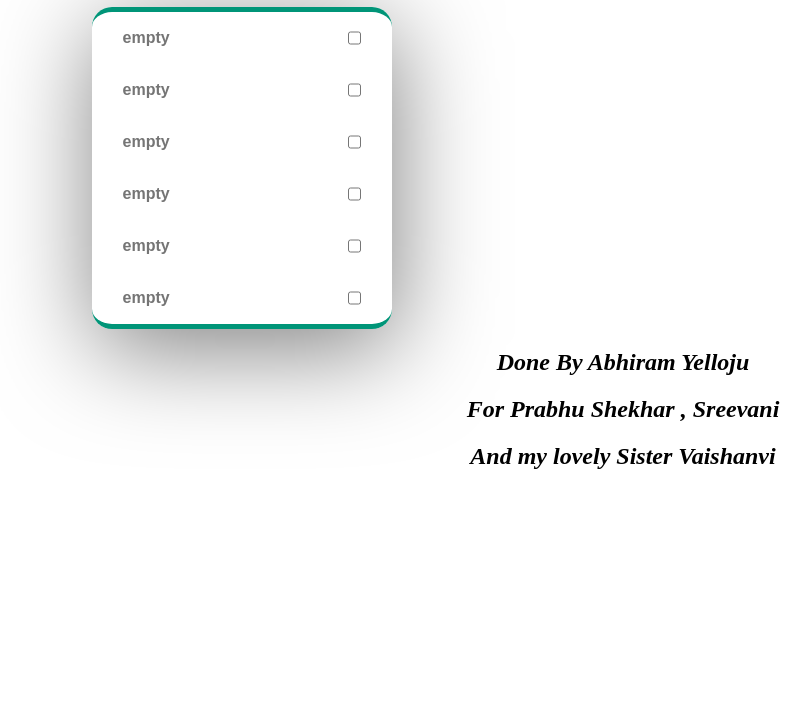
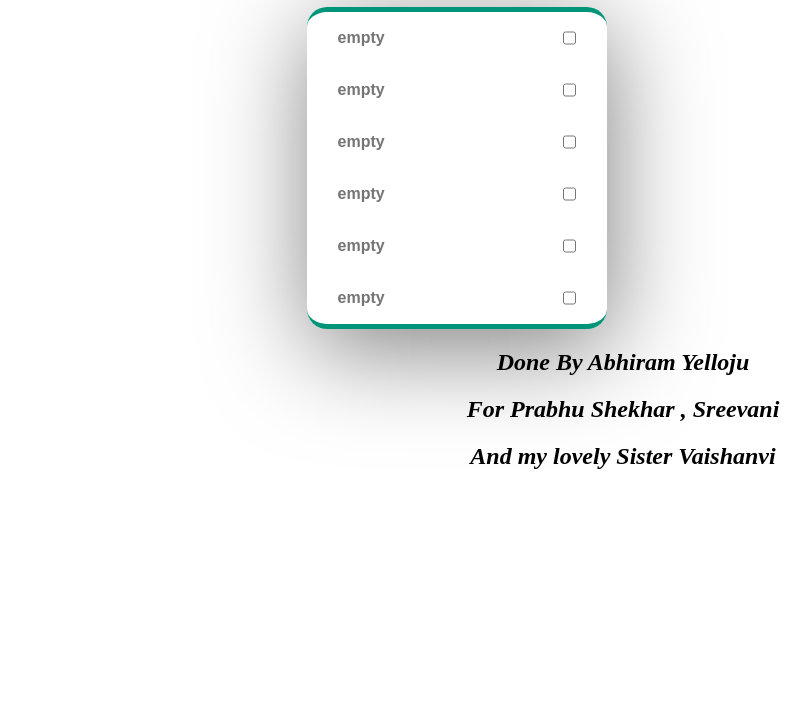
Before and after one commit to saiabhiramyelloju/To-Do-List, a plain HTML site: page index.html in a window 1280 px wide. Shown: the part 73-800 px from the top of the page, without its empty margins (17-827 px from the left). Drawn offline with Linux system fonts and the light colour scheme.

Commit message:
style.css

```diff
--- a/style.css
+++ b/style.css
@@ -8,7 +8,7 @@
 	border-color: #009578;
 	border-radius: 20px;
 	align-items: center;
-	margin-left: 8%;
+	margin-left: 25%;
 }
 
 .todo {
```
